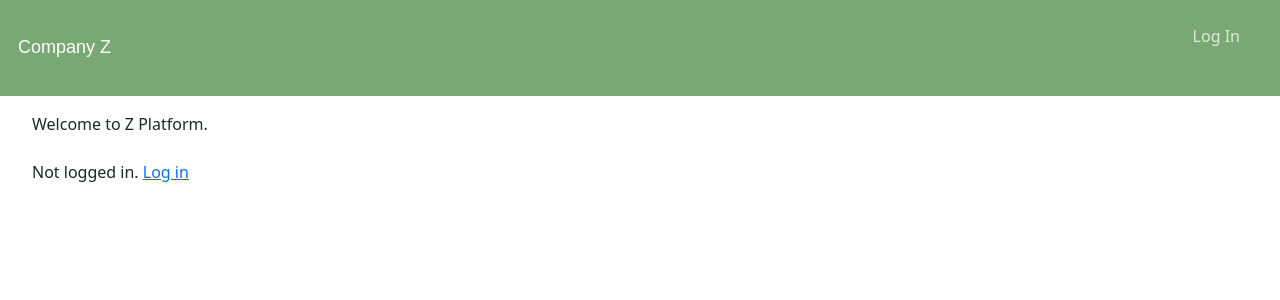
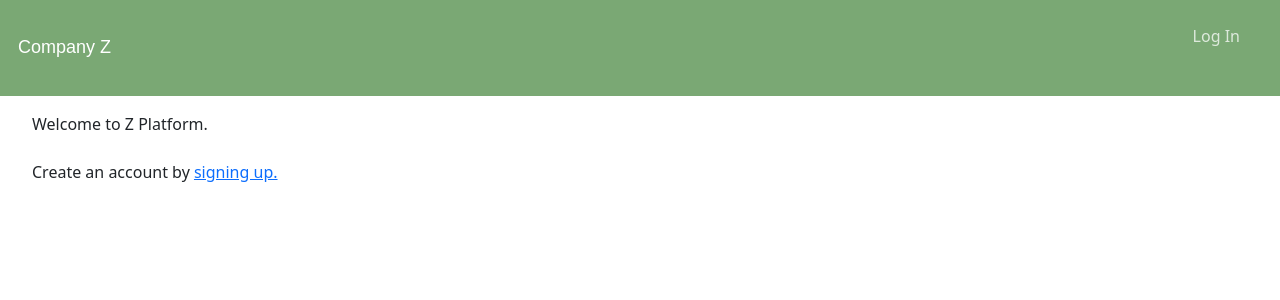
Before and after one commit to maximeish/user-account-management, a React (Create React App) app: page / in a window 1280 px wide. Shown: the top 300 px of the page. Built offline with nearby package versions, Linux system fonts and the light colour scheme.

Commit message:
Changes to landing page

```diff
--- a/src/index.js
+++ b/src/index.js
@@ -2,7 +2,6 @@ import React from "react";
 import ReactDOM from "react-dom/client";
 import "./index.css";
 import App from "./App";
-import reportWebVitals from "./reportWebVitals";
 import "bootstrap/dist/css/bootstrap.min.css";
 
 const root = ReactDOM.createRoot(document.getElementById("root"));
--- a/src/pages/Landing.js
+++ b/src/pages/Landing.js
@@ -12,9 +12,7 @@ const NotLoggedIn = styled.div`
   list-style: none;
 `;
 
-function Home() {
-  console.log("in Home component");
-
+const Home = () => {
   const navigate = useNavigate();
 
   useEffect(() => {
@@ -26,10 +24,10 @@ function Home() {
       <NotLoggedIn>
         Welcome to Z Platform. <br />
         <br />
-        Not logged in. <Link to="/login">Log in</Link>
+        Create an account by <Link to="/signup">signing up.</Link>
       </NotLoggedIn>
     </Div>
   );
-}
+};
 
 export default Home;
```
